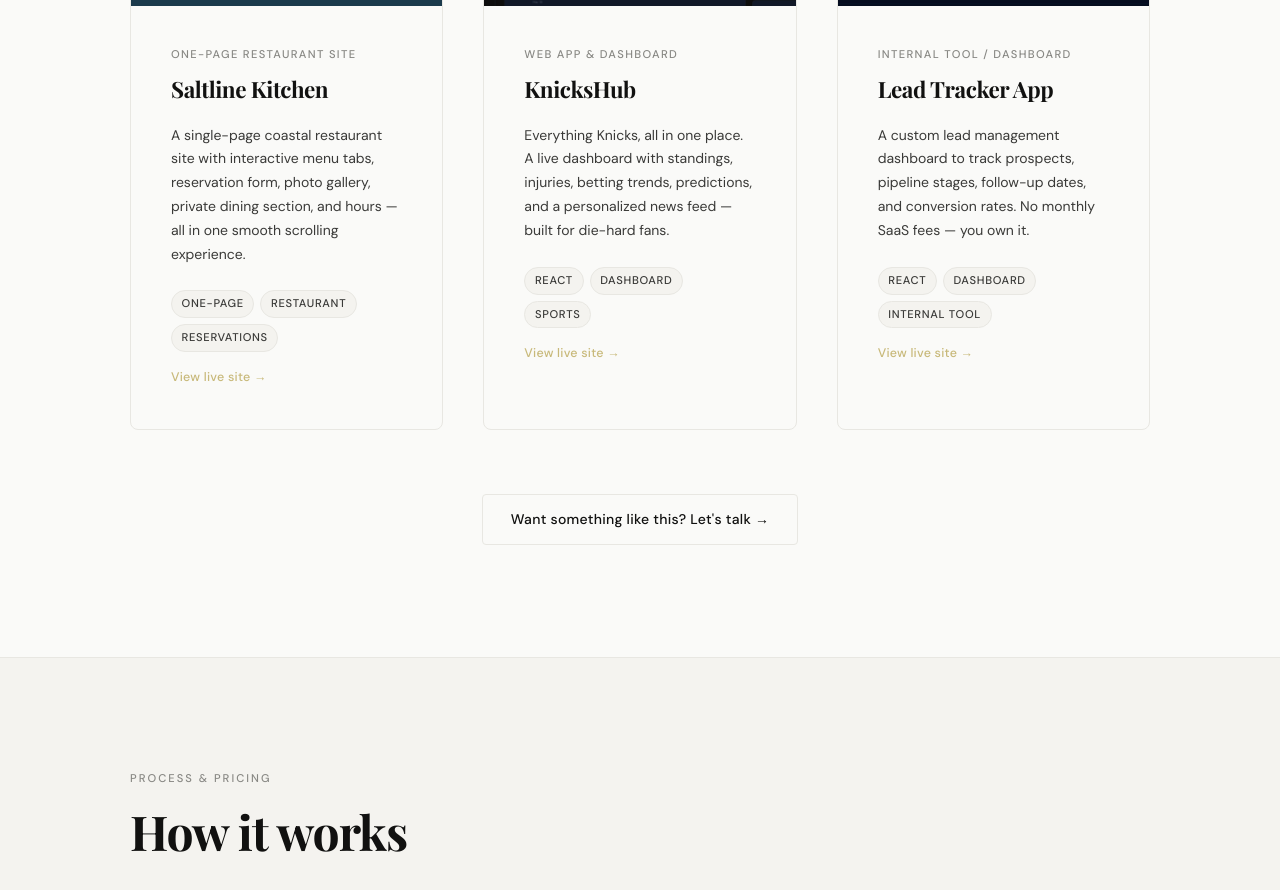
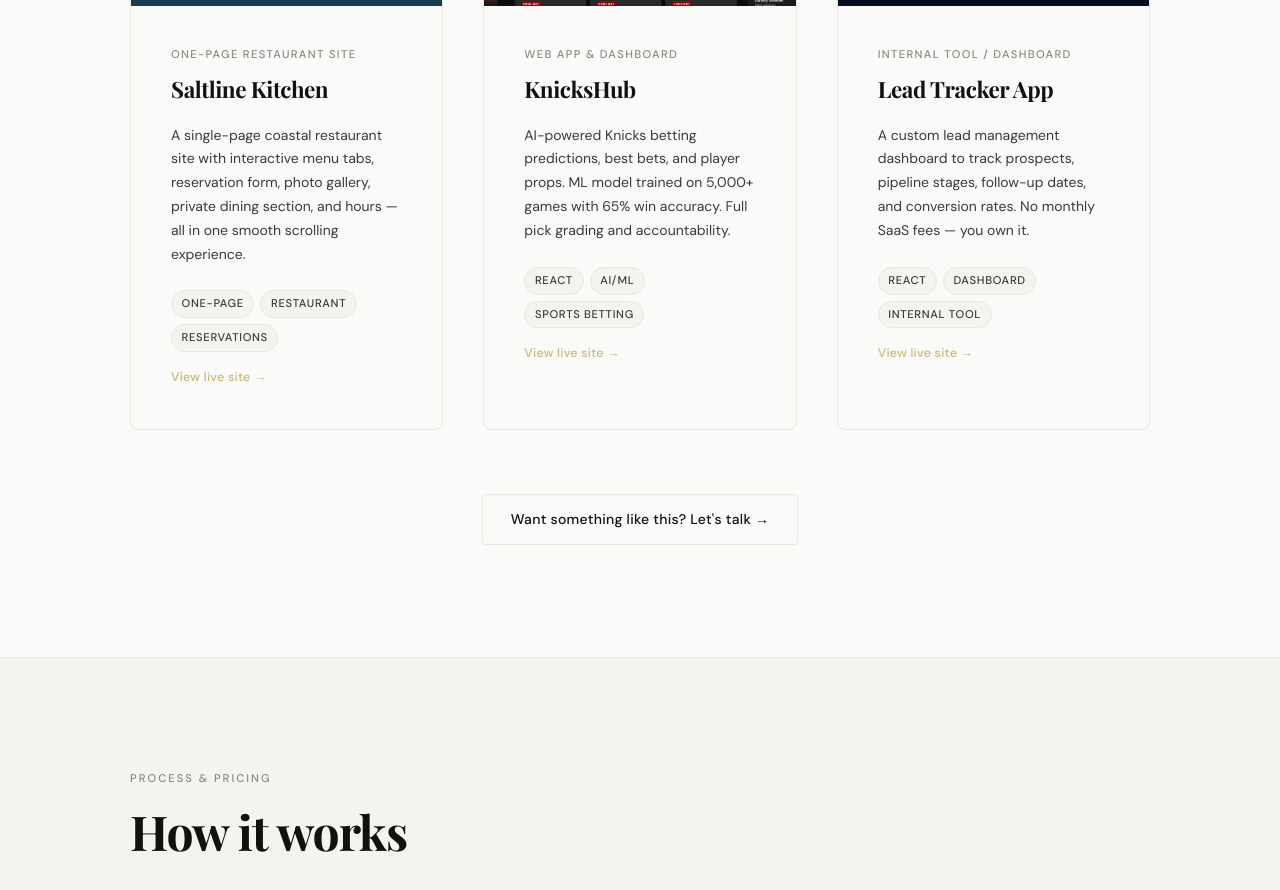
Before and after one commit to wjbirkett/websitesbywillie, a React (Vite) app: page / in a window 1280 px wide. Shown: the part 4720-5610 px from the top of the page. Built offline with nearby package versions, Linux system fonts and the light colour scheme; a web font is replaced by a local one.

Commit message:
update: KnicksHub card — new screenshot, updated description and URL

```diff
--- a/src/App.jsx
+++ b/src/App.jsx
@@ -309,11 +309,11 @@
     {
       title: 'KnicksHub',
       type: 'Web App & Dashboard',
-      desc: 'Everything Knicks, all in one place. A live dashboard with standings, injuries, betting trends, predictions, and a personalized news feed — built for die-hard fans.',
+      desc: 'AI-powered Knicks betting predictions, best bets, and player props. ML model trained on 5,000+ games with 65% win accuracy. Full pick grading and accountability.',
       img: knicksImg,
-      tags: ['React', 'Dashboard', 'Sports'],
+      tags: ['React', 'AI/ML', 'Sports Betting'],
       theme: 'dark',
-      url: 'https://knickshub.vercel.app',
+      url: 'https://knickshub.com',
     },
     {
       title: 'Lead Tracker App',
```
Also changed, not shown: src/assets/knickshub.png.
